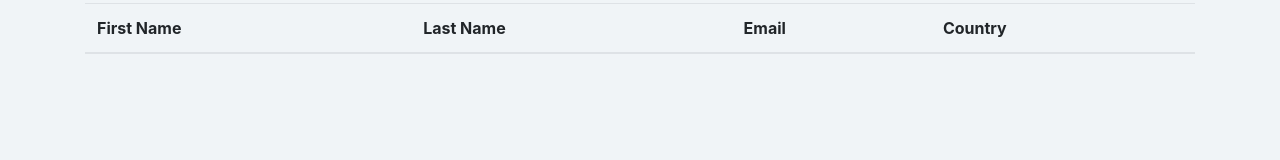
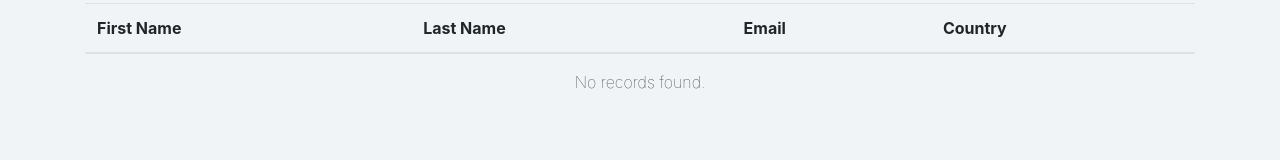
Before and after one commit to sebastiangseijo/address-book, an Angular app: page / in a window 1280 px wide. Shown: the part 131-291 px from the top of the page. Built offline with nearby package versions, Linux system fonts and the light colour scheme.

Commit message:
add no records found label

```diff
--- a/src/app/contacts/contacts-list/contacts-list.component.html
+++ b/src/app/contacts/contacts-list/contacts-list.component.html
@@ -17,4 +17,7 @@
       </tr>
       </tbody>
    </table>
+   <div class="no-records-found" *ngIf="contacts.length === 0">
+      <span>No records found.</span>
+   </div>
 </div>
--- a/src/app/contacts/contacts-list/contacts-list.component.scss
+++ b/src/app/contacts/contacts-list/contacts-list.component.scss
@@ -10,4 +10,9 @@
    .contact-row {
       cursor: pointer;
    }
+
+   .no-records-found {
+      font-weight: lighter;
+      text-align: center;
+   }
 }
```
